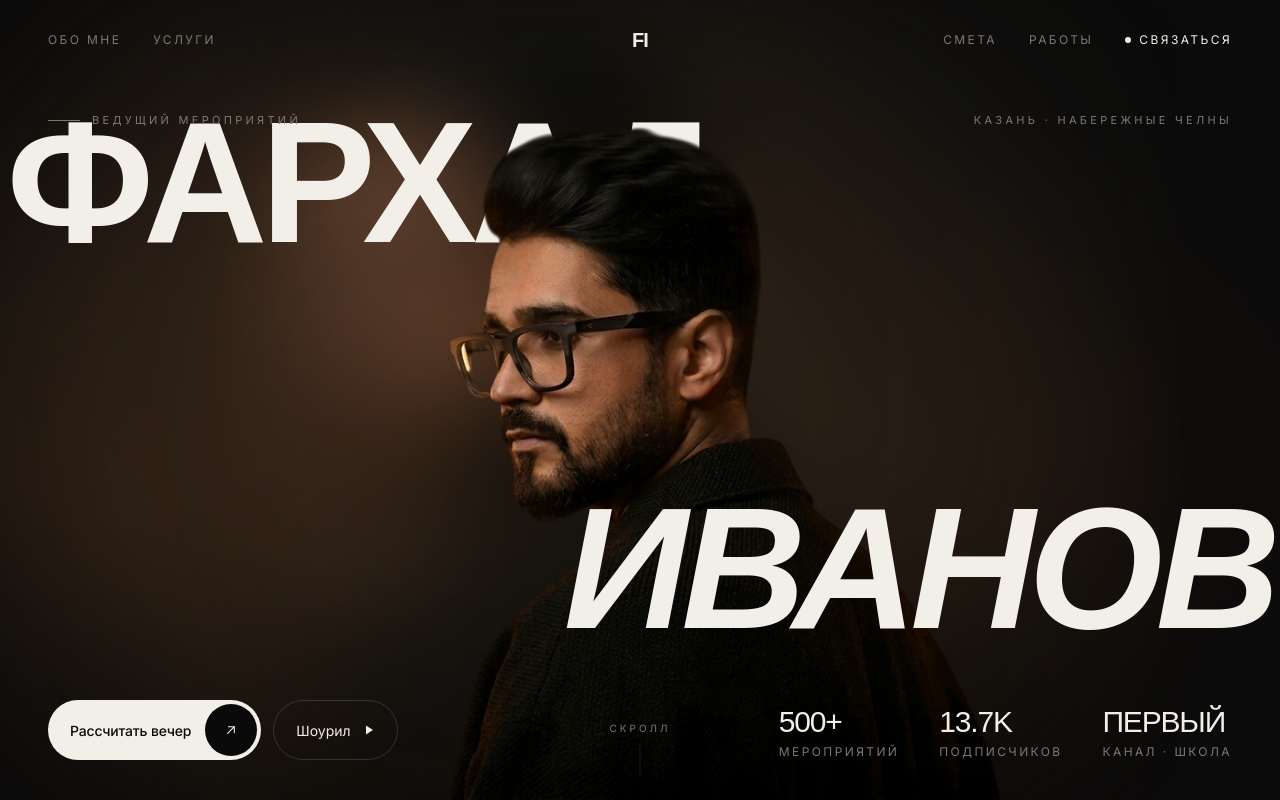
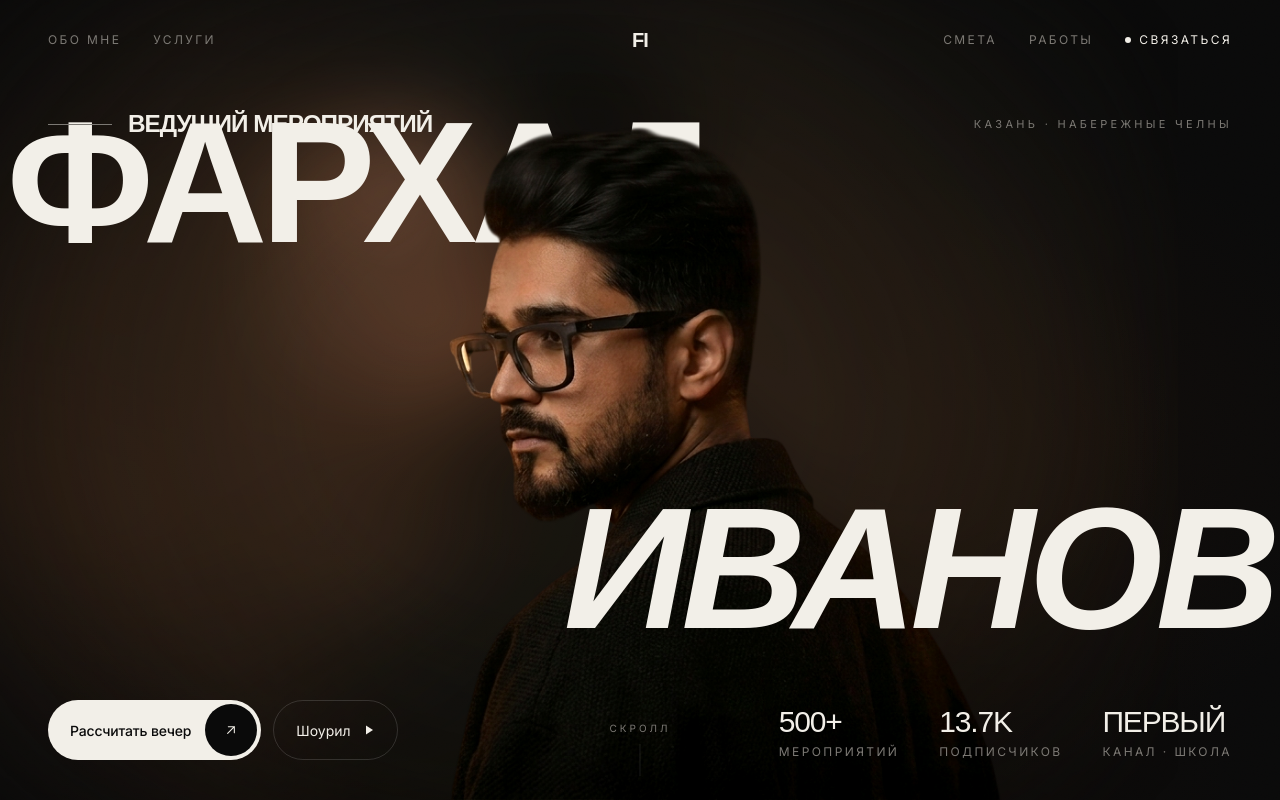
Before and after one commit to ueeet/farhad, a Next.js app: page / in a window 1280 px wide. Shown: the top 800 px of the page. Built offline with nearby package versions, Linux system fonts and the light colour scheme; a web font is replaced by a local one.

Commit message:
auto: update

```diff
--- a/src/components/Hero.tsx
+++ b/src/components/Hero.tsx
@@ -99,12 +99,12 @@ export function Hero() {
         />
       </div>
 
-      <div className="relative z-[10] mx-auto w-full max-w-[1600px] px-6 lg:px-12 hero-meta-top flex items-start justify-between gap-6 text-[11px] uppercase tracking-[0.3em] text-text-muted">
-        <div className="flex items-center gap-3">
-          <span className="w-8 h-px bg-text-muted" />
+      <div className="relative z-[10] mx-auto w-full max-w-[1600px] px-6 lg:px-12 hero-meta-top flex items-center justify-between gap-6">
+        <div className="flex items-center gap-4 font-display font-black uppercase tracking-[-0.02em] text-text text-[clamp(1rem,1.9vw,1.75rem)] leading-none">
+          <span className="hidden sm:block w-10 lg:w-16 h-px bg-text-muted" />
           Ведущий мероприятий
         </div>
-        <div className="text-right">
+        <div className="text-right text-[11px] uppercase tracking-[0.3em] text-text-muted">
           Казань<span className="hidden sm:inline"> · </span>
           <br className="sm:hidden" />
           Набережные Челны
```
